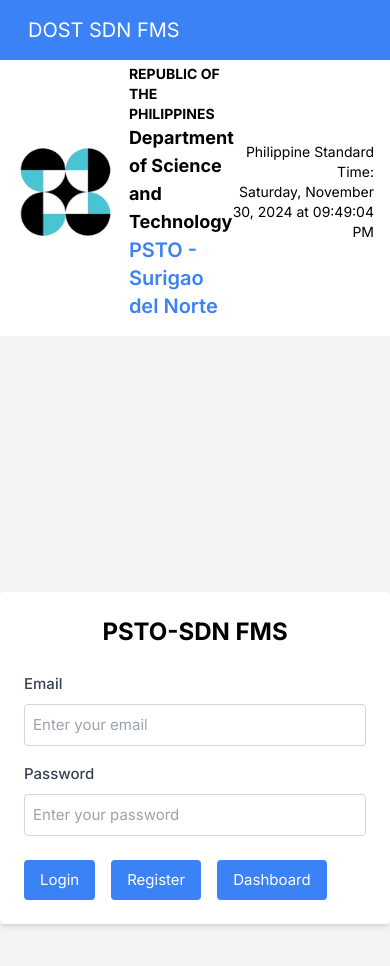
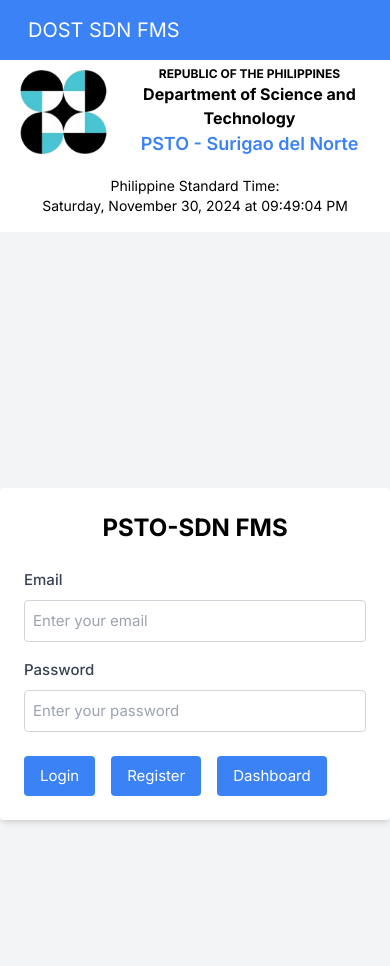
Before and after one commit to rabucejojr/sdnfms-ui, a Vue app: page /dashboard in a window 390 px wide. Shown: the top 966 px of the page. Built offline with nearby package versions, Linux system fonts and the light colour scheme; some icons are missing; a web font is replaced by a local one.

Commit message:
modify header, and props

```diff
--- a/src/App.vue
+++ b/src/App.vue
@@ -11,6 +11,6 @@
 
 <template>
    <Navbar/>
-   <Header pos="mt-12"/>
+   <Header pos="mt-12 "/>
   <router-view/>
 </template>
--- a/src/components/Header.vue
+++ b/src/components/Header.vue
@@ -28,25 +28,24 @@
 </script>
 
 <template>
-    <header :class="`${pos} bg-white-800 text-black p-4`">
-      <div class="container mx-auto flex justify-between items-center">
+  <header :class="`${pos} bg-white text-black p-4`">
+    <div class="container mx-auto flex flex-col lg:flex-row justify-between items-center space-y-4 lg:space-y-0">
       <!-- Logo and Text -->
       <div class="flex items-center space-x-4">
         <img
           src="@/assets/dostlogo.png"
           alt="DOST Logo"
-              style="width: 100px; height: 100px;"
-  class="rounded"
+          class="rounded w-24 h-24 lg:w-32 lg:h-32"
         />
-          <div>
-            <h1 class="font-bold uppercase text-sm">Republic of the Philippines</h1>
-            <h2 class="text-lg font-bold">Department of Science and Technology</h2>
-            <h3 class="text-blue-500 text-xl font-semibold">PSTO - Surigao del Norte</h3>
+        <div class="text-center lg:text-left">
+          <h1 class="font-bold uppercase text-xs lg:text-sm">Republic of the Philippines</h1>
+          <h2 class="text-base lg:text-lg font-bold">Department of Science and Technology</h2>
+          <h3 class="text-blue-500 text-lg lg:text-xl font-semibold">PSTO - Surigao del Norte</h3>
         </div>
       </div>
 
       <!-- Date and Time -->
-        <div class="text-right text-sm">
+      <div class="text-center lg:text-right text-sm">
         <p>Philippine Standard Time:</p>
         <p>{{ currentDateTime }}</p>
       </div>
```
Lines whose indentation alone changed are shown as unchanged.
